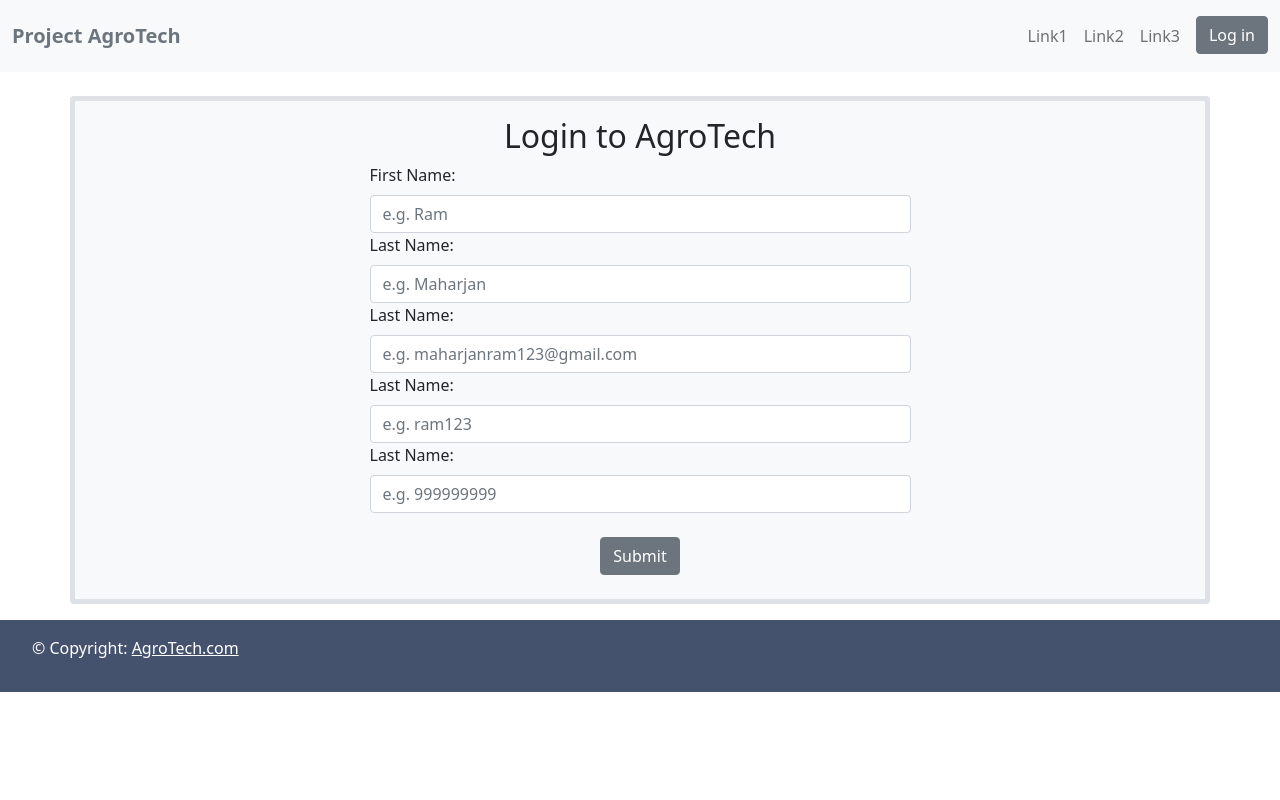
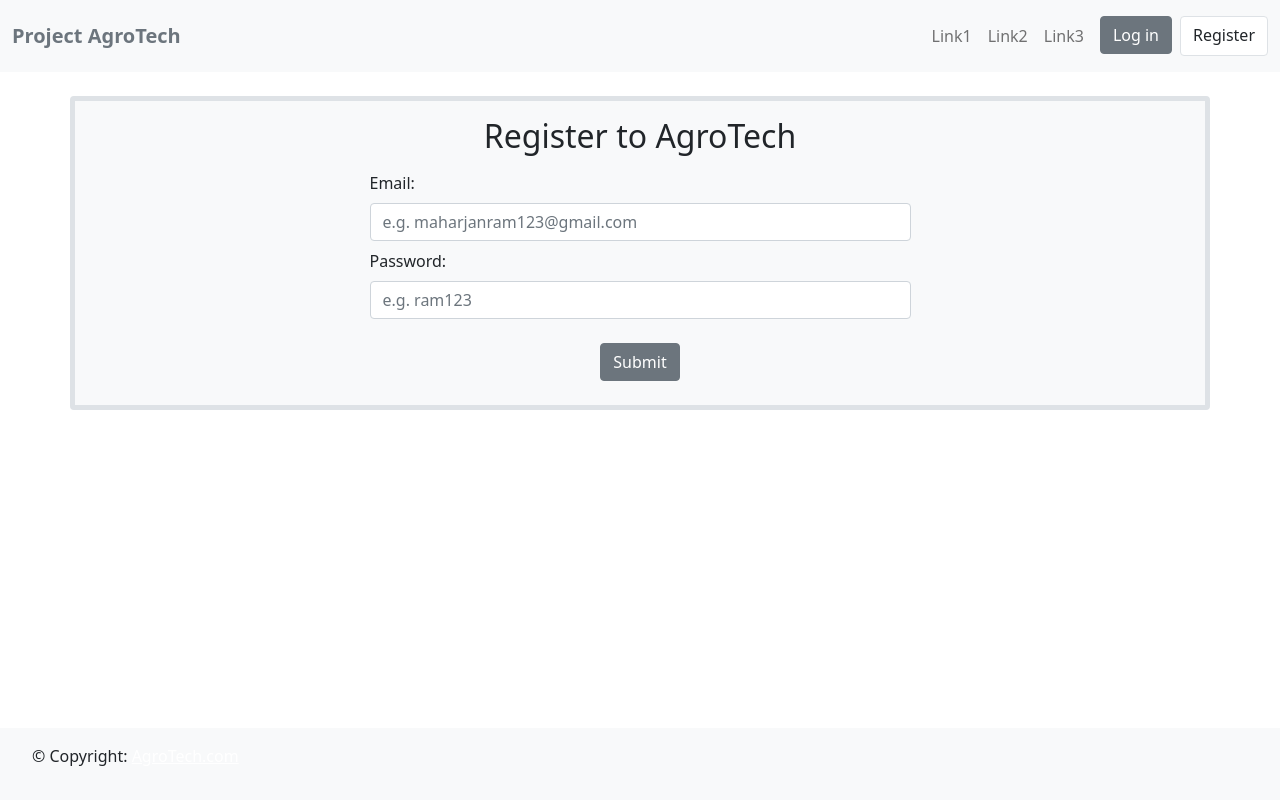
Before and after one commit to ansibtri/agrotech-hackathon-mbmc-ideax, a website: page client/loginpage.html in a window 1280 px wide. Drawn offline with nearby package versions, Linux system fonts and the light colour scheme.

```diff
--- a/client/loginpage.html
+++ b/client/loginpage.html
@@ -1,9 +1,9 @@
-<html lang="en">
+<html lang="en"></html>
 <head>
     <meta charset="UTF-8">
     <meta name="viewport" content="width=device-width, initial-scale=1.0">
     <link href="https://cdn.jsdelivr.net/npm/bootstrap@5.0.1/dist/css/bootstrap.min.css" rel="stylesheet" integrity="sha384-+0n0xVW2eSR5OomGNYDnhzAbDsOXxcvSN1TPprVMTNDbiYZCxYbOOl7+AMvyTG2x" crossorigin="anonymous">
-    <title>Login Page</title>
+    <title>Registration Page</title>
 </head>
 <body>
     <nav class="navbar fixed-top navbar-expand-md navbar-light bg-light pt-3 pb-3">
@@ -36,34 +36,29 @@
                     <li class="nav-item ms-2 d-none d-md-inline">
                         <a class="btn btn-secondary" href="#">Log in</a>
                     </li>
+                    <li class="nav-item ms-2 d-none d-md-inline"></li>
+                        <a class="btn border bg-white" href="#">Register</a>
+                    </li>
                 </ul>
             </div>
         </div>
     </nav>
 
-    <section id="loginForm" class="mt-5 pt-5">
+    <section id="registrationForm" class="mt-5 pt-5">
         <div class="container-md rounded border border-5 bg-light">
             <div class="text-center pt-3">
-                <h2>Login to AgroTech</h2>
+                <h2>Register to AgroTech</h2>
             </div>
 
             <div class="row justify-content-center">
                 <div class="col-lg-6 justify-content-center">
                     <form>
-                        <label for="firstName" class="form-label">First Name:</label>
-                        <input type="text" id="firstName" class="form-control" placeholder="e.g. Ram" />
 
-                        <label for="lastName" class="form-label">Last Name:</label>
-                        <input type="text" id="lastName" class="form-control" placeholder="e.g. Maharjan" />
-
-                        <label for="email" class="form-label">Last Name:</label>
+                        <label for="email" class="form-label mt-2">Email:</label>
                         <input type="text" id="email" class="form-control" placeholder="e.g. maharjanram123@gmail.com" />
 
-                        <label for="password" class="form-label">Last Name:</label>
+                        <label for="password" class="form-label mt-2">Password:</label>
                         <input type="text" id="password" class="form-control" placeholder="e.g. ram123" />
-
-                        <label for="contact" class="form-label">Last Name:</label>
-                        <input type="text" id="contact" class="form-control" placeholder="e.g. 999999999" />
 
                         <div class="mt-4 mb-4 text-center">
                             <button type="submit" class="btn btn-secondary">Submit</button>
@@ -74,7 +69,7 @@
         </div>
     </section>
 
-    <footer class="text-center text-lg-start text-white mt-3" style="background-color: #45526e">
+    <footer class="text-center text-lg-start mt-3 fixed-bottom bg-light">
         <section class="p-3 pt-0">
           <div class="row d-flex align-items-center">
             <div class="col-md-7 col-lg-8 text-center text-md-start">
```
